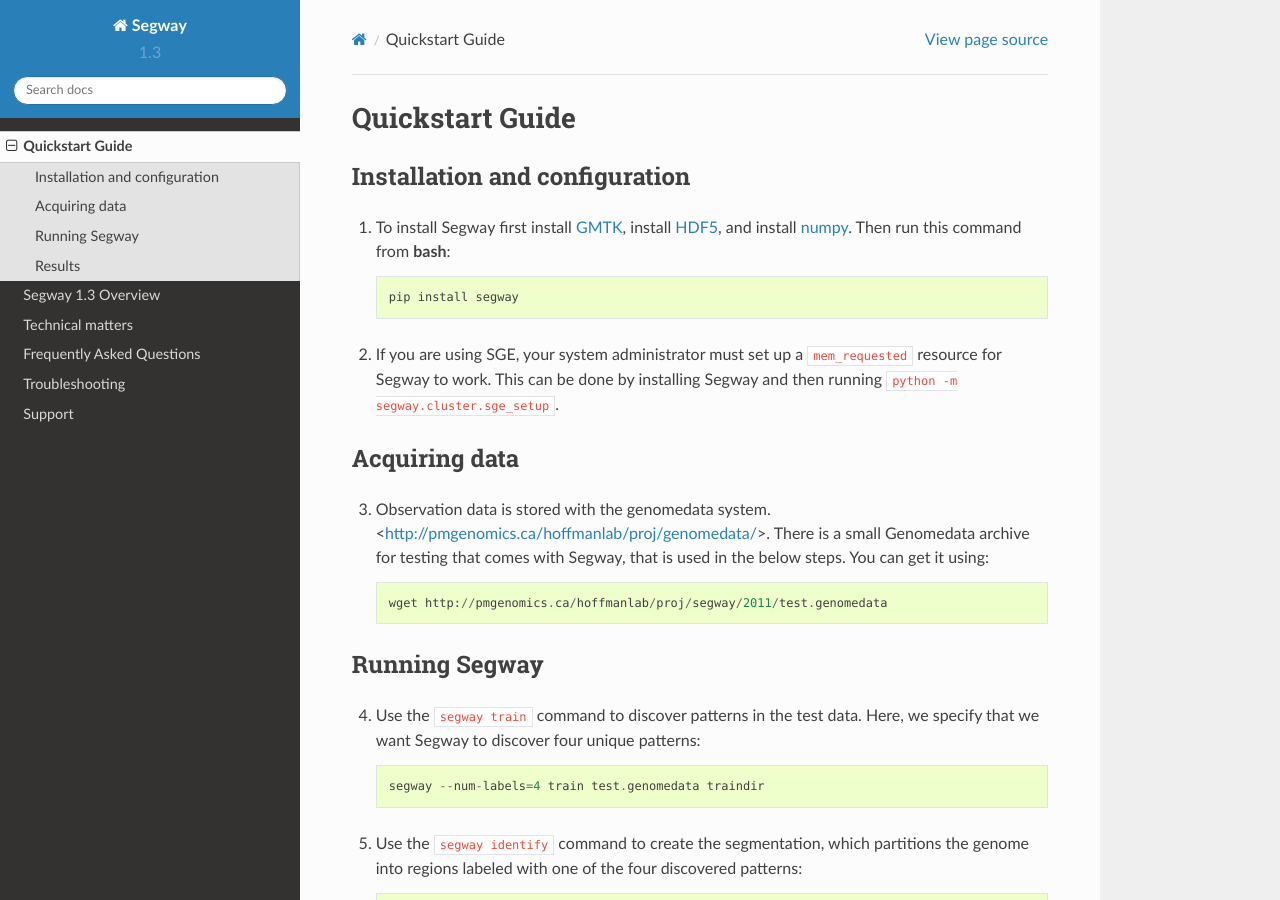
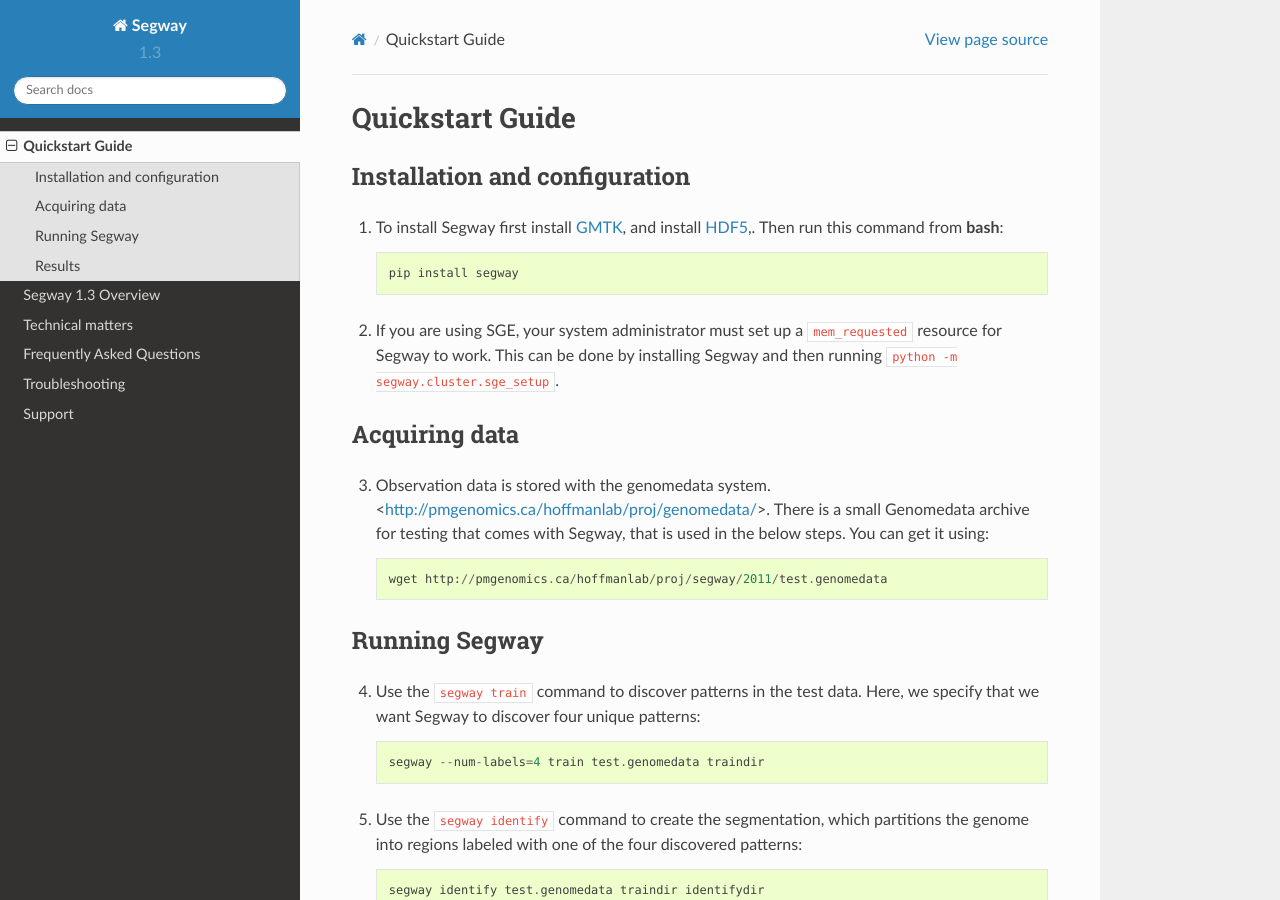
Before and after one commit to hoffmangroup/segway, a Sphinx documentation site: the page built from doc/quick.rst, in a window 1280 px wide and 900 px high. Built offline with Sphinx 7.4.7 and the Read the Docs theme 2.0.0, drawn with Linux system fonts in a browser that asks for light colours; formulas are drawn with MathJax 3; the version number is read from the project's files by our own code.

Commit message:
Update quick start installation instructions

```diff
--- a/doc/quick.rst
+++ b/doc/quick.rst
@@ -7,9 +7,8 @@ Installation and configuration
 
 1. To install Segway first install `GMTK
    <http://melodi.ee.washington.edu/downloads/gmtk/gmtk-1.4.0.tar.gz>`_,
-   install `HDF5 <http://www.hdfgroup.org/downloads/index.html>`_,
-   and install `numpy <http://www.numpy.org>`_. Then run this command
-   from :program:`bash`::
+   and install `HDF5 <http://www.hdfgroup.org/downloads/index.html>`_,.
+   Then run this command from :program:`bash`::
 
      pip install segway
 
```
